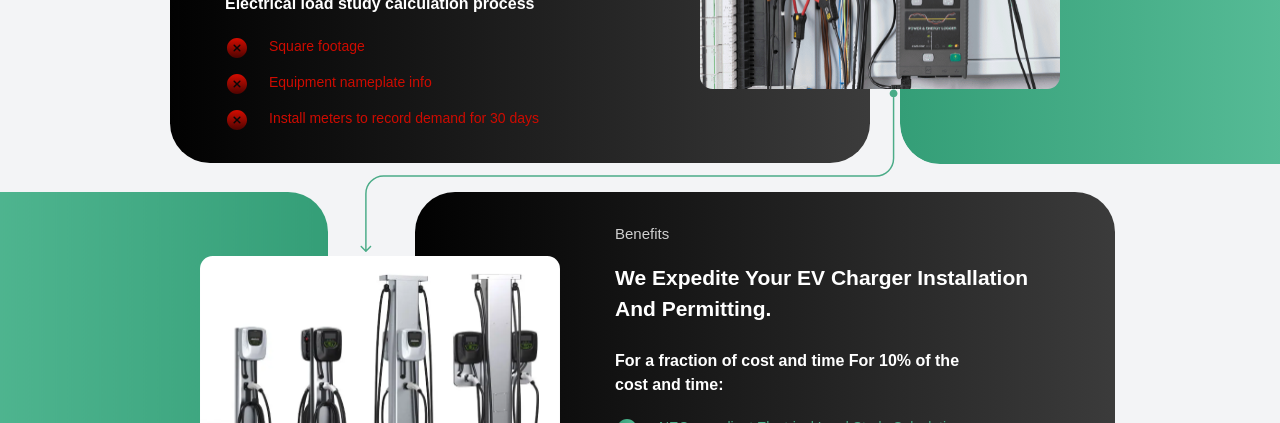
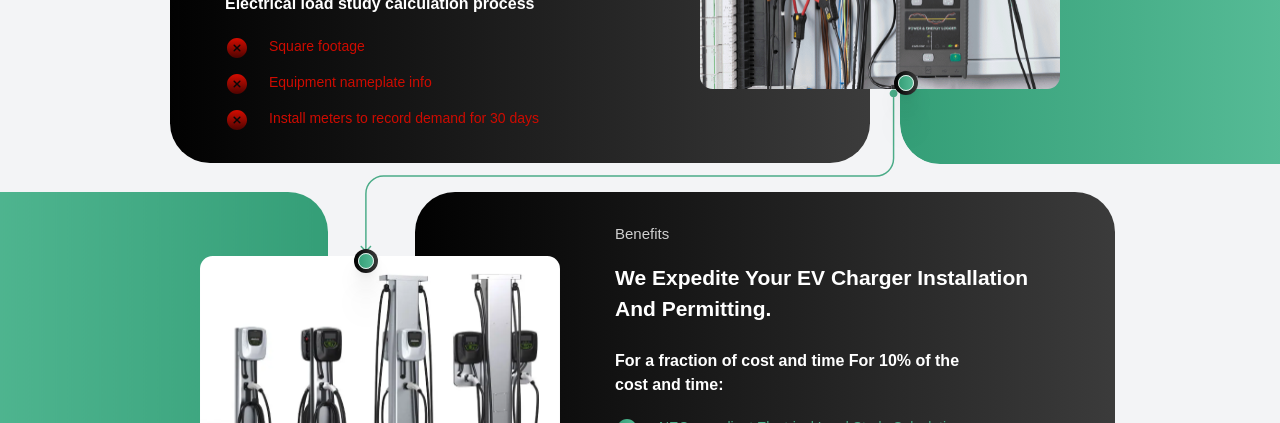
Before and after one commit to Raja-Abbas/EV_LOAD, a React (Create React App) app: page / in a window 1280 px wide. Shown: the part 1147-1570 px from the top of the page. Built offline with nearby package versions, Linux system fonts and the light colour scheme.

Commit message:
ev-load ui fixes

```diff
--- a/src/App.css
+++ b/src/App.css
@@ -253,8 +253,11 @@ body{
 .green{
     width: 100%;
 }
+.HeroSection{
+    width: 100vw !important;
+}
 .green-two{
     width: 100%;
-    left: -1300px;
+   left: -1300px;
 }
 }
--- a/src/components/HeroSectionComponent.js
+++ b/src/components/HeroSectionComponent.js
@@ -4,6 +4,7 @@ import Tick from "../images/tick-circle.svg";
 import Image from "../images/image first.svg";
 import ImageSecond from "../images/image 11.svg";
 import LineArrow from "./LineArrow";
+import Round from "../images/ROUND.svg"
 
 function HeroSectionComponent() {
   return (
@@ -45,6 +46,7 @@ function HeroSectionComponent() {
               alt=""
               className="absolute max-lg:top-10 max-lg:left-0 max-lg:right-0 max-lg:mx-auto z-50 max-w-[360px] max-sm:px-4 lg:left-[600px] xl:top-16 lg:top-24 xl:left-[700px] min-[1350px]:left-[750px] min-[1500px]:left-[850px] min-[1600px]:left-[1100px]"
             />
+            <img src={Round} alt="" className="absolute max-lg:hidden z-50 max-w-[360px] max-sm:px-4 lg:right-[-36px] xl:-bottom-8 lg:-bottom-8 xl:right-[96px] min-[1350px]:right-[138px] min-[1500px]:right-[212px] min-[1600px]:right-[462px]"/>
           </div>
           <div className="green max-lg:w-full max-lg:h-[200px] max-lg:-top-32 lg:w-[38%] 2xl:w-[100%] lg:h-[351px] absolute right-0 z-[1] lg:left-[800px] xl:left-[900px] min-[1350px]:left-[950px] min-[1500px]:left-[1050px] min-[1600px]:left-[1300px]">
             <div></div>
@@ -63,6 +65,7 @@ function HeroSectionComponent() {
               alt=""
               className="absolute z-50 max-w-[360px] lg:left-[100px] max-lg:top-[50px] max-lg:mx-auto lg:top-16 xl:left-[200px] min-[1350px]:left-[250px] min-[1500px]:left-[300px] min-[1600px]:left-[550px] max-lg:right-0 max-lg:left-0 max-sm:px-4"
             />
+             <img src={Round} alt="" className="absolute max-lg:hidden z-50 max-w-[360px] max-sm:px-4 lg:left-[224px] xl:top-14 lg:top-14 xl:left-[328px] min-[1350px]:left-[348px] min-[1500px]:left-[418px] min-[1600px]:left-[712px]"/>
             <p className="text-white text-[15px] font-[500] capitalize text-opacity-80">
               Benefits
             </p>
```
